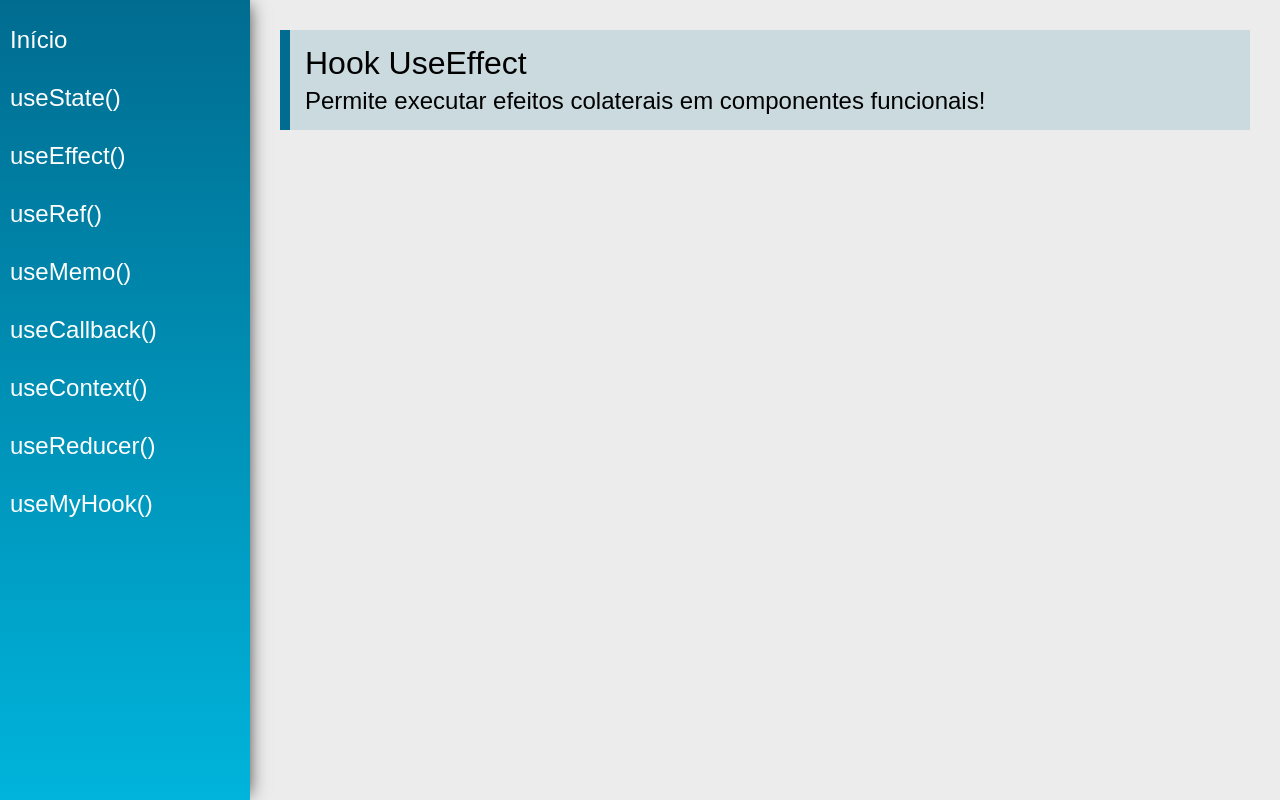
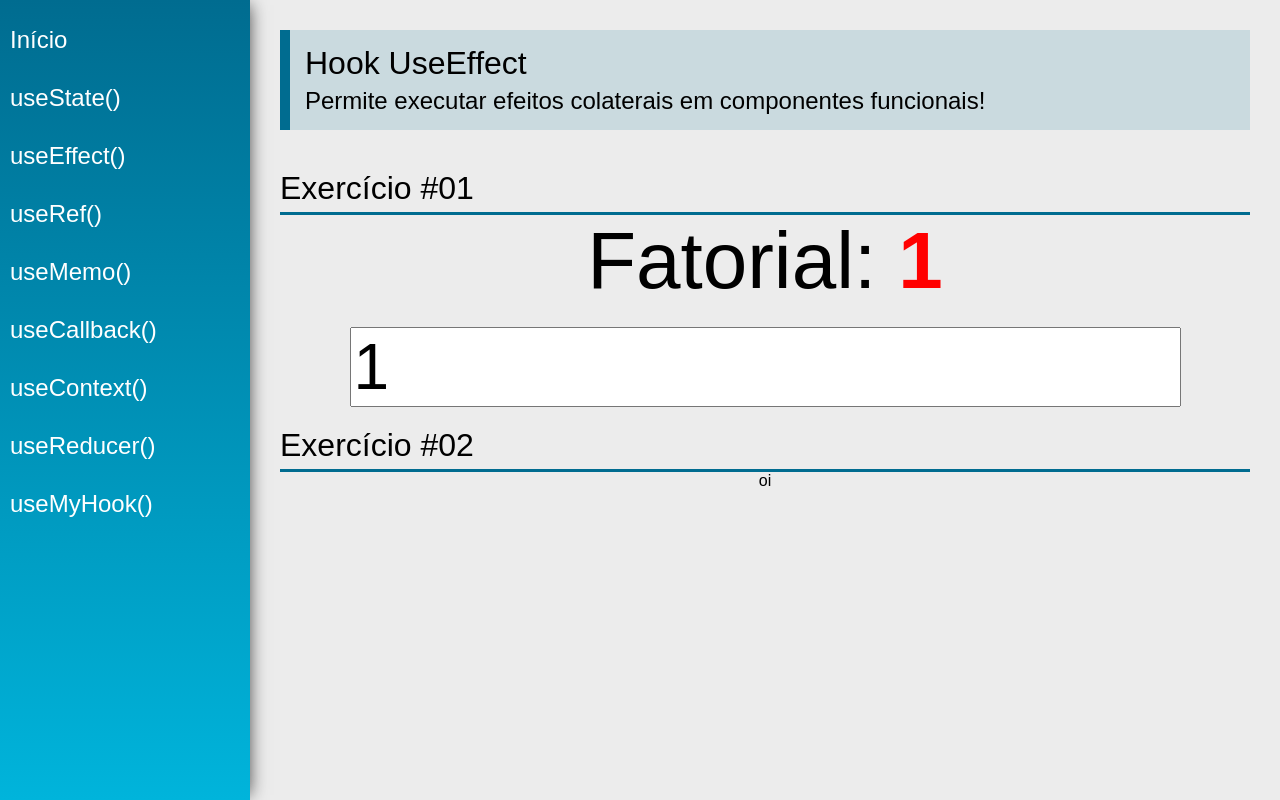
Before and after one commit to MenezesC137/Hooks_React, a React (Create React App) app: page /useEffect in a window 1280 px wide. Built offline with nearby package versions, Linux system fonts and the light colour scheme.

Commit message:
UseEffect #01

```diff
--- a/src/views/examples/UseEffect.jsx
+++ b/src/views/examples/UseEffect.jsx
@@ -1,13 +1,50 @@
-import React from 'react'
+import React, { useEffect, useState } from 'react'
 import PageTitle from '../../components/layout/PageTitle'
+import SectionTitle from '../../components/layout/SectionTitle'
+
+
+function calcFatorial(num) {
+    const n = parseInt(num)
+    if(n <0) return -1
+    if(n === 0) return 1
+    return calcFatorial(n-1) * n
+}
 
 const UseEffect = (props) => {
+
+    const [number, setNumber] = useState(1)
+    const [fatorial, setFatorial] = useState(1)
+
+    useEffect(function(){
+        setFatorial(calcFatorial(number))
+    }, [number])
+
+    useEffect(function(){
+        if(fatorial > 1000000) {
+            document.title = "Eita!!!"
+        }
+    }, [fatorial])
+
     return (
         <div className="UseEffect">
             <PageTitle
                 title="Hook UseEffect"
                 subtitle="Permite executar efeitos colaterais em componentes funcionais!"
             />
+
+            <SectionTitle title="Exercício #01" />
+            <div className="center">
+                <div>
+                    <span className="text">Fatorial: </span>
+                    <span className="text red">{fatorial === -1 ? 'Não existe' : fatorial}</span>
+                </div>
+                <input type="number" className="input"
+                    value={number} onChange={e => setNumber( e.target.value)}
+                />
+            </div>
+
+            <SectionTitle title="Exercício #02" />
+            <div className="center">oi</div>
         </div>
     )
 }
```
